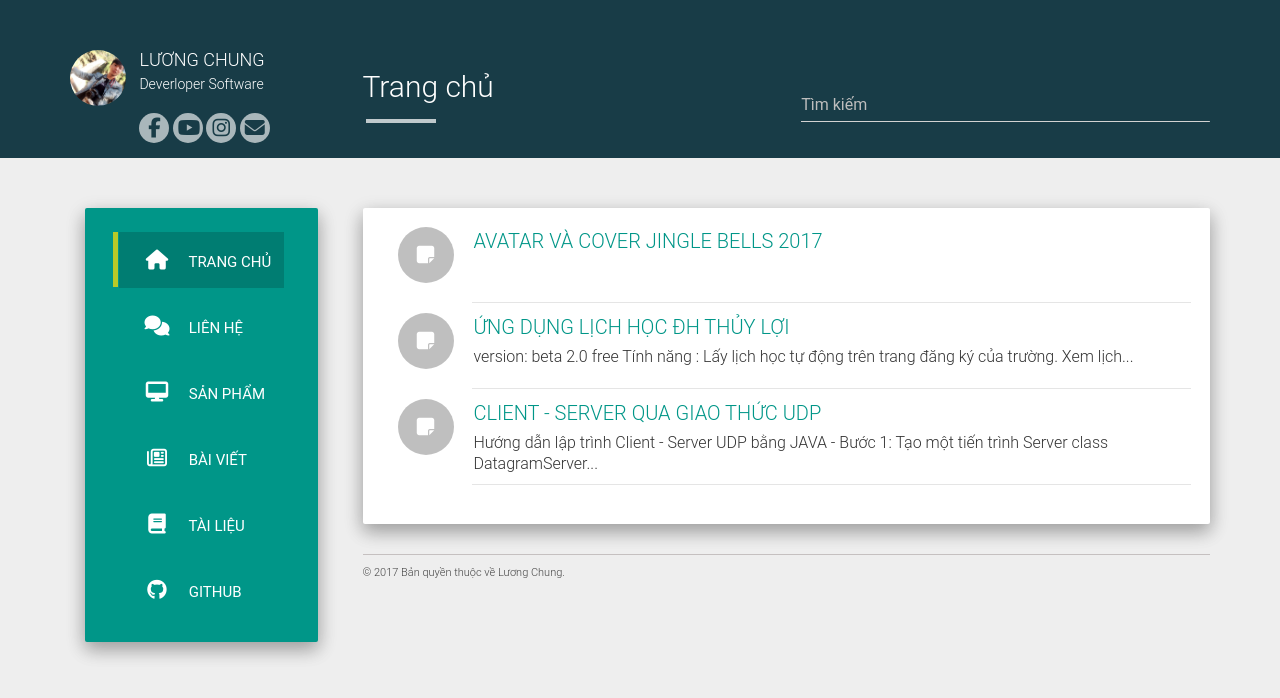
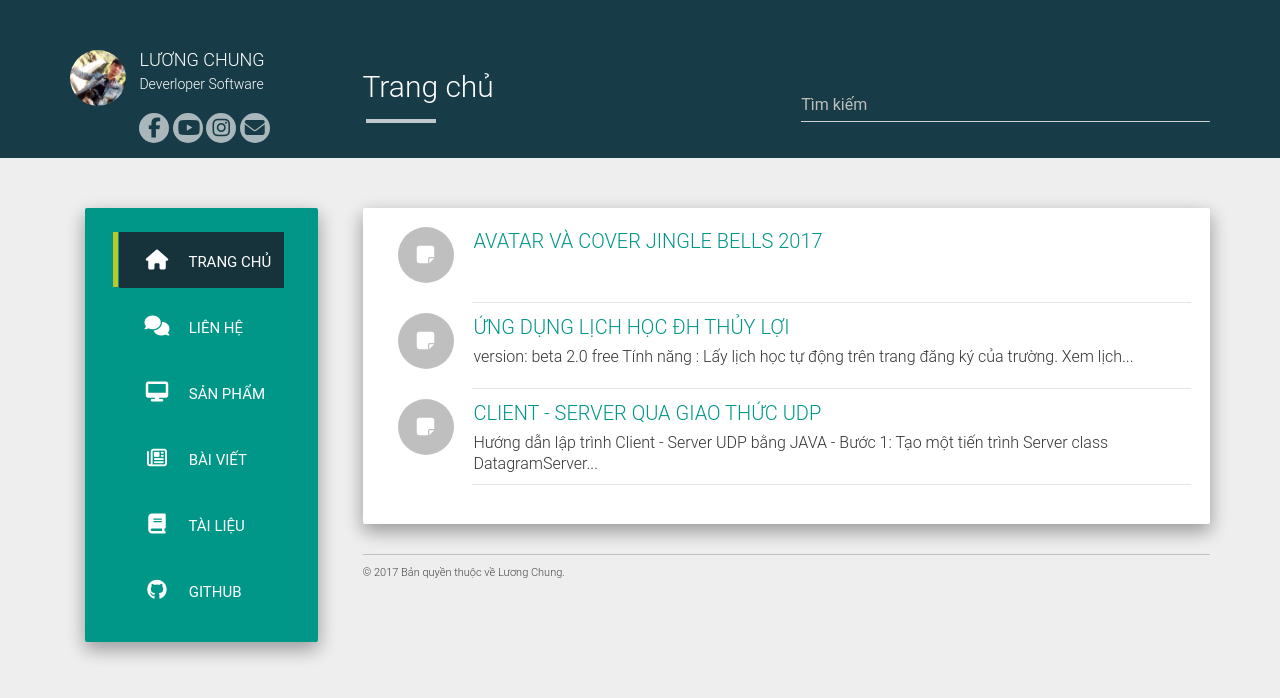
Before and after one commit to luongchung/luongchung.github.io, a Jekyll site: the page built from index.html, in a window 1280 px wide. Shown: the top 698 px of the page. Built offline with Jekyll 4.4.1, drawn with Linux system fonts in a browser that asks for light colours; nearby versions of some CDN libraries; the list of posts is cut into pages by our own code.

```diff
--- a/static/css/main.css
+++ b/static/css/main.css
@@ -71,7 +71,7 @@
 }
 
 .menu ul li a:hover, .menu ul li a:focus, li.current-menu-item > a{
-    background: #007D72;
+    background: #16323b;
 }
 li.current-menu-item:before {
     content: "";
@@ -96,7 +96,7 @@
     font-size: 26px;
     margin-bottom: 32px;
     margin-top: 5px;
-    color: #01c87b;
+    color: #205460;
     font-weight: 300;
 }
 h2.blog-title-pro{color: #fff;}
```
